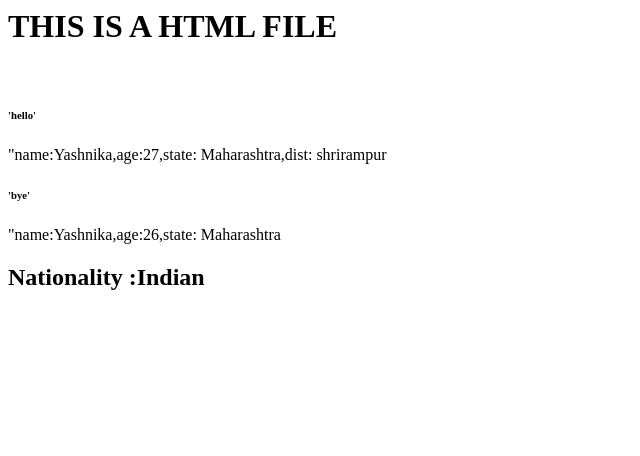
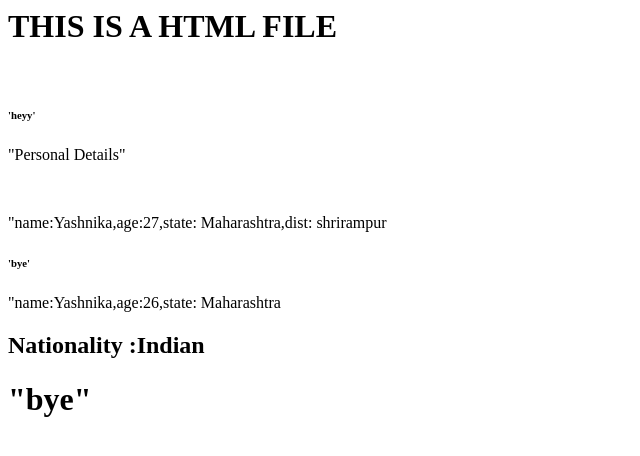
Before and after one commit to sanika1109/sample_project, a plain HTML site: page index.html in a window 1280 px wide. Shown: the whole page, without its empty margins (0-640 px from the left). Drawn offline with Linux system fonts and the light colour scheme.

Commit message:
modified

```diff
--- a/index.html
+++ b/index.html
@@ -1,7 +1,10 @@
 <h1>THIS IS A HTML FILE</h1>
 <br>
-<h6>'hello'</h6>
+<h6>'heyy'</h6>
+<p>"Personal Details"</p>
+<br>
 <p>"name:Yashnika,age:27,state: Maharashtra,dist: shrirampur </p>
 <h6>'bye'</h6>
 <p>"name:Yashnika,age:26,state: Maharashtra </p>
 <h2>Nationality :Indian </h2>
+<h1>"bye"</h1>
```
